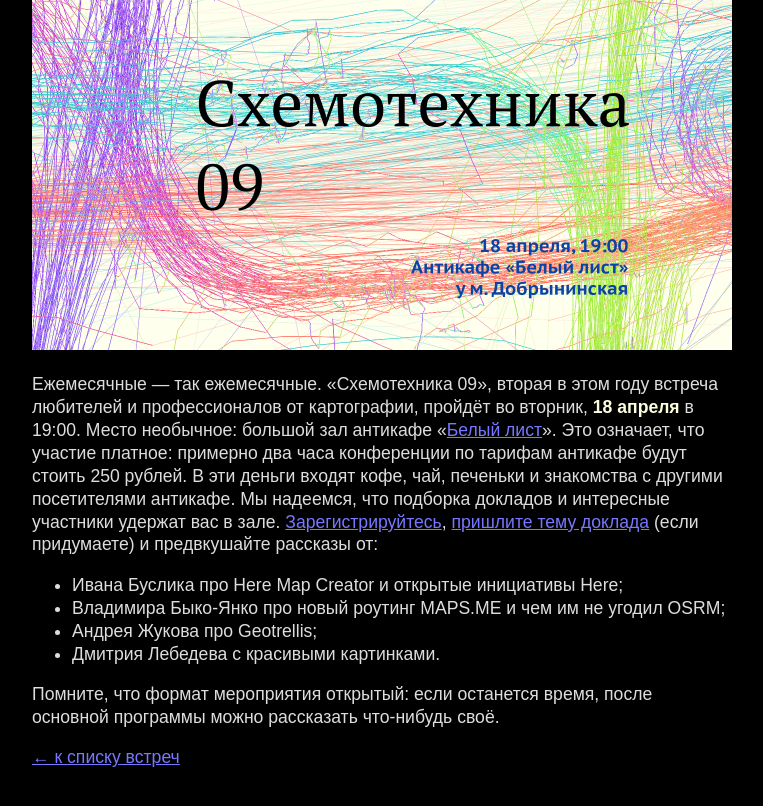
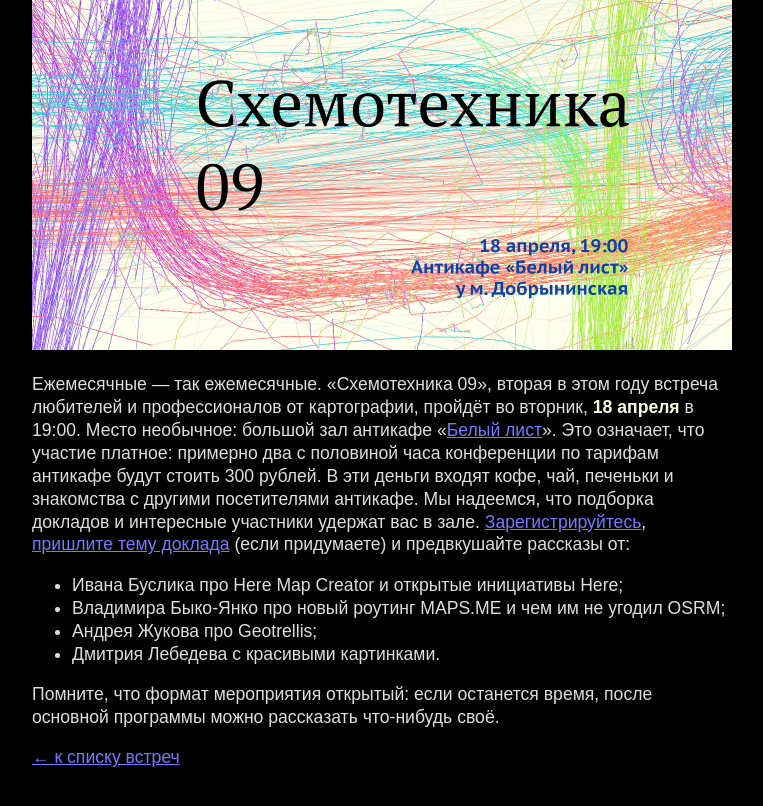
Before and after one commit to Zverik/schemotechnika, a Jekyll site: the page built from _posts/2017-03-23-schemo09.md, in a window 1280 px wide. Shown: the top 806 px of the page, without its empty margins (258-1021 px from the left). Built offline with Jekyll 4.4.1, drawn with Linux system fonts in a browser that asks for light colours.

Commit message:
Не будем обнадёживать

```diff
--- a/_posts/2017-03-23-schemo09.md
+++ b/_posts/2017-03-23-schemo09.md
@@ -4,7 +4,7 @@
 evdate: 18 апреля 2017
 image: schemo09-1400px-nq8.png
 ---
-Ежемесячные — так ежемесячные. «Схемотехника 09», вторая в этом году встреча любителей и профессионалов от картографии, пройдёт во вторник, **18 апреля** в 19:00. Место необычное: большой зал антикафе «[Белый лист](http://www.belylist.ru/)». Это означает, что участие платное: примерно два часа конференции по тарифам антикафе будут стоить 250 рублей. В эти деньги входят кофе, чай, печеньки и знакомства с другими посетителями антикафе. Мы надеемся, что подборка докладов и интересные участники удержат вас в зале. [Зарегистрируйтесь](https://iz.timepad.ru/event/465403/), [пришлите тему доклада](mailto:ilya@zverev.info) (если придумаете) и предвкушайте рассказы от:
+Ежемесячные — так ежемесячные. «Схемотехника 09», вторая в этом году встреча любителей и профессионалов от картографии, пройдёт во вторник, **18 апреля** в 19:00. Место необычное: большой зал антикафе «[Белый лист](http://www.belylist.ru/)». Это означает, что участие платное: примерно два с половиной часа конференции по тарифам антикафе будут стоить 300 рублей. В эти деньги входят кофе, чай, печеньки и знакомства с другими посетителями антикафе. Мы надеемся, что подборка докладов и интересные участники удержат вас в зале. [Зарегистрируйтесь](https://iz.timepad.ru/event/465403/), [пришлите тему доклада](mailto:ilya@zverev.info) (если придумаете) и предвкушайте рассказы от:
 
 * Ивана Буслика про Here Map Creator и открытые инициативы Here;
 * Владимира Быко-Янко про новый роутинг MAPS.ME и чем им не угодил OSRM;
```
